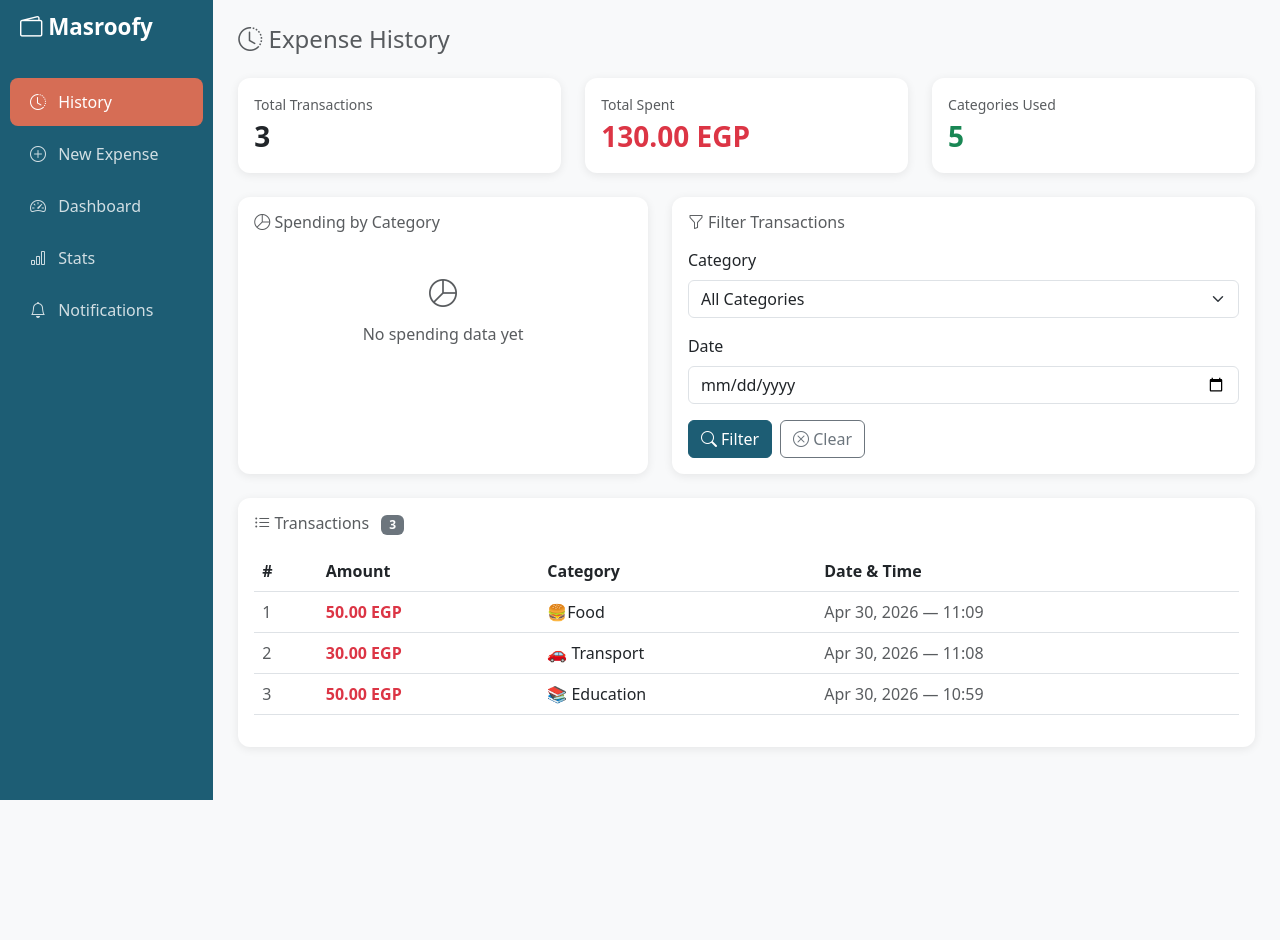
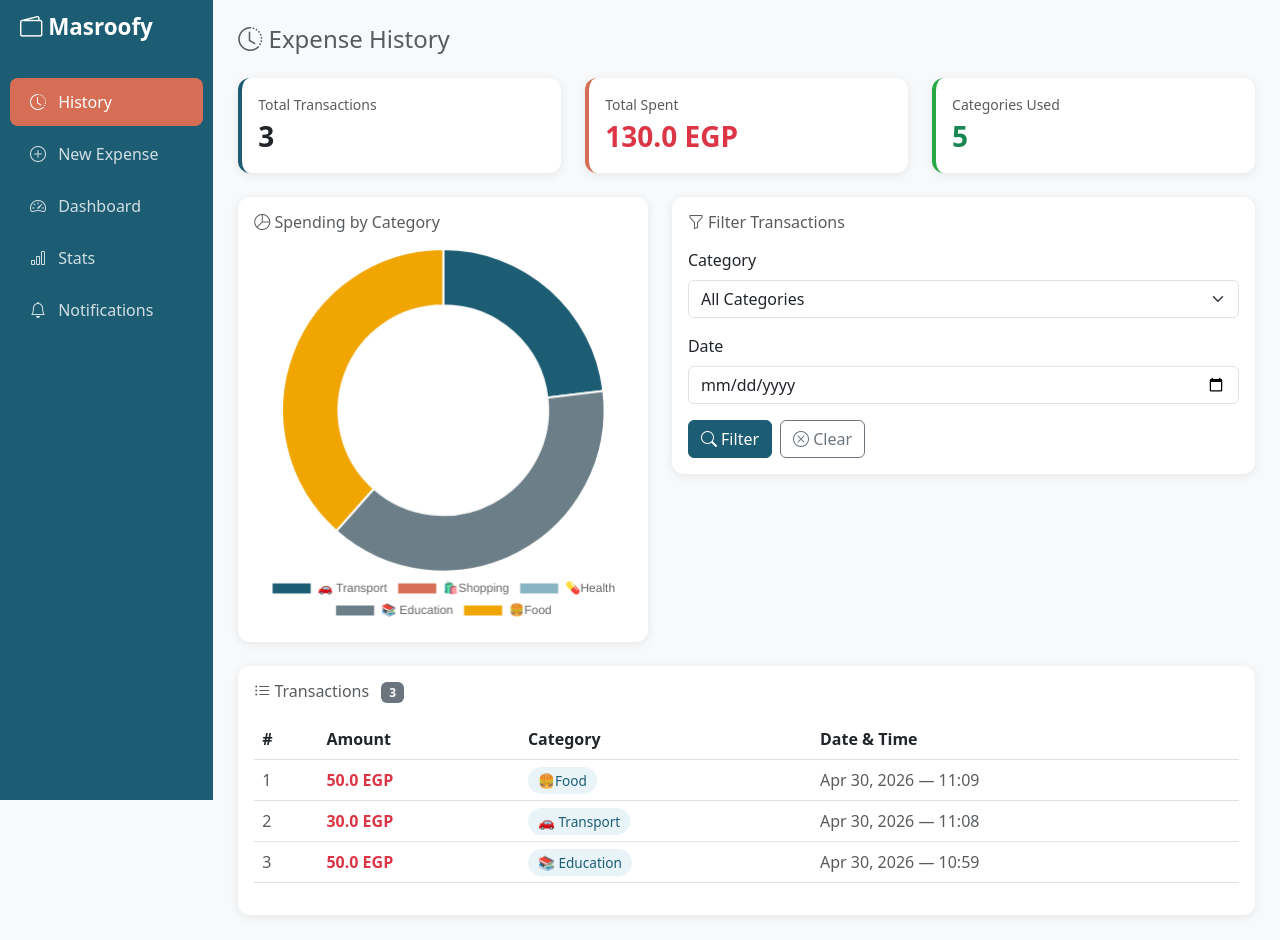
Before and after one commit to mennamohamed123-lang/Software-Assignment-2, a Django app: page /history/ in a window 1280 px wide. Before the commit the page ends 800 px from the top, so only its background shows below. Run offline with Django 5.2, Linux system fonts and the light colour scheme; data comes from the database, SQL or seed files in the repository; both versions use the stored data as it was after the commit.

Commit message:
charts edit

```diff
--- a/masroofy/budget/templates/history.html
+++ b/masroofy/budget/templates/history.html
@@ -4,36 +4,31 @@
 
 {% block active_history %}active{% endblock %}
 
-{% block extra_css %}
-<style>
-    .stat-card { border-left: 4px solid #1D5D74; }
-    .table thead { background-color: #1D5D74; color: white; }
-    .badge-category { background-color: #e8f4f8; color: #1D5D74; padding: 4px 10px; border-radius: 20px; font-size: 0.85rem; }
-    /* لضمان تناسق الشارت */
-    #spendingChart { max-height: 250px; }
-</style>
-{% endblock %}
-
 {% block content %}
     <h4 class="mb-4 text-muted"><i class="bi bi-clock-history"></i> Expense History</h4>
 
     <div class="row mb-4">
         <div class="col-md-4">
-            <div class="card stat-card p-3">
+            <div class="card stat-card p-3" style="border-left: 4px solid #1D5D74;">
                 <div class="text-muted small">Total Transactions</div>
                 <div class="fs-3 fw-bold text-dark">{{ transactions|length }}</div>
             </div>
         </div>
         <div class="col-md-4">
-            <div class="card stat-card p-3" style="border-left-color: #D66D55;">
+            <div class="card stat-card p-3" style="border-left: 4px solid #D66D55;">
                 <div class="text-muted small">Total Spent</div>
                 <div class="fs-3 fw-bold text-danger">
-                    {{ total_spent|floatformat:2 }} EGP
+                    {% if transactions %}
+                        {# ملاحظة: هنا يفضل حساب الإجمالي في الـ View ولكن ده الكود الأصلي بتاعك #}
+                        {{ total_spent }} EGP
+                    {% else %}
+                        0 EGP
+                    {% endif %}
                 </div>
             </div>
         </div>
         <div class="col-md-4">
-            <div class="card stat-card p-3" style="border-left-color: #28a745;">
+            <div class="card stat-card p-3" style="border-left: 4px solid #28a745;">
                 <div class="text-muted small">Categories Used</div>
                 <div class="fs-3 fw-bold text-success">{{ categories|length }}</div>
             </div>
@@ -42,9 +37,9 @@
 
     <div class="row mb-4">
         <div class="col-md-5">
-            <div class="card p-3 h-100">
+            <div class="card p-3">
                 <h6 class="text-muted mb-3"><i class="bi bi-pie-chart"></i> Spending by Category</h6>
-                <canvas id="spendingChart"></canvas>
+                <canvas id="spendingChart" height="220"></canvas>
                 <div id="noDataMsg" style="display:none;" class="text-center text-muted py-4">
                     <i class="bi bi-pie-chart fs-3 d-block mb-2"></i>
                     No spending data yet
@@ -53,7 +48,7 @@
         </div>
 
         <div class="col-md-7">
-            <div class="card p-3 h-100">
+            <div class="card p-3">
                 <h6 class="text-muted mb-3"><i class="bi bi-funnel"></i> Filter Transactions</h6>
                 <form method="GET">
                     <div class="mb-3">
@@ -104,8 +99,8 @@
                         {% for t in transactions %}
                         <tr>
                             <td class="text-muted">{{ forloop.counter }}</td>
-                            <td class="fw-bold text-danger">{{ t.amount|floatformat:2 }} EGP</td>
-                            <td><span class="badge-category">{{ t.category.name }}</span></td>
+                            <td class="fw-bold text-danger">{{ t.amount }} EGP</td>
+                            <td><span class="badge-category" style="background-color: #e8f4f8; color: #1D5D74; padding: 4px 10px; border-radius: 20px; font-size: 0.85rem;">{{ t.category.name }}</span></td>
                             <td class="text-muted">{{ t.timestamp|date:"M d, Y — H:i" }}</td>
                         </tr>
                         {% empty %}
@@ -125,16 +120,11 @@
 
 {% block extra_js %}
 <script>
-    document.addEventListener('DOMContentLoaded', function() {
     const ctx = document.getElementById('spendingChart').getContext('2d');
+    const labels = [{% for cat in categories %}"{{ cat.name }}"{% if not forloop.last %},{% endif %}{% endfor %}];
+    const hasData = {{ transactions|length }} > 0;
 
-        // جلب البيانات الحقيقية من الـ view
-        const labels = [{% for cat in categories %}"{{ cat.name|escapejs }}"{% if not forloop.last %},{% endif %}{% endfor %}];
-        const dataValues = [{% for cat in categories %}{{ cat.total_spent|default:0 }}{% if not forloop.last %},{% endif %}{% endfor %}];
-
-        const totalAmount = dataValues.reduce((a, b) => a + b, 0);
-
-        if (totalAmount === 0) {
+    if (!hasData) {
         document.getElementById('spendingChart').style.display = 'none';
         document.getElementById('noDataMsg').style.display = 'block';
     } else {
@@ -143,21 +133,16 @@
             data: {
                 labels: labels,
                 datasets: [{
-                        data: dataValues,
+                    data: [{% for cat in categories %}{{ cat.total_spent|default:0 }}{% if not forloop.last %},{% endif %}{% endfor %}],
                     backgroundColor: ['#1D5D74','#D66D55','#88b4c3','#6c7e87','#f0a500','#28a745'],
                     borderWidth: 2
                 }]
             },
             options: {
-                    responsive: true,
-                    maintainAspectRatio: false,
-                    plugins: {
-                        legend: { position: 'bottom' }
-                    },
-                    cutout: '70%'
+                plugins: { legend: { position: 'bottom' } },
+                cutout: '65%'
             }
         });
     }
-    });
 </script>
 {% endblock %}
--- a/masroofy/budget/views.py
+++ b/masroofy/budget/views.py
@@ -98,25 +98,20 @@ def record_expense(request):
 
     return render(request, "budget/expense_entry.html", context)
 
-def get_notification_alert(cycle):
-    if not cycle:
-        return None
-    spent_pct = cycle.get_spent_percentage()
-    if spent_pct >= 100:
-        return {'type': 'danger', 'msg': '🚨 Budget Exhausted! You have spent 100% of your budget.', 'pct': spent_pct}
-    elif spent_pct >= 80:
-        return {'type': 'warning', 'msg': '⚠️ Warning! You have spent 80% of your budget.', 'pct': spent_pct}
-    return None
-
 
 # =========================
 # HISTORY VIEW (MAIN FIXED)
 # =========================
+from django.db.models import Sum
+
 class HistoryView(View):
+
     def get(self, request):
-        transactions = Transaction.objects.all().order_by('-timestamp')
+
+        transactions = Transaction.objects.select_related("category").order_by('-timestamp')
         categories = Category.objects.all()
 
+        # filters
         category_id = request.GET.get('category')
         if category_id:
             transactions = transactions.filter(category_id=category_id)
@@ -125,57 +120,80 @@ class HistoryView(View):
         if date_filter:
             transactions = transactions.filter(timestamp__date=date_filter)
 
-        total_spent = sum(t.amount for t in transactions)
+        total_spent = transactions.aggregate(total=Sum('amount'))['total'] or 0
 
-        category_totals = []
-        for cat in categories:
-            cat_total = sum(t.amount for t in transactions if t.category_id == cat.id)
-            category_totals.append(cat_total)
+        # 🔥 المهم هنا
+        categories_with_totals = categories.annotate(
+            total_spent=Sum('transaction__amount')
+        )
+
+        context = {
+            "transactions": transactions,
+            "categories": categories_with_totals,  # 👈 بدل القديمة
+            "total_spent": total_spent,
+        }
+
+        return render(request, "history.html", context)
+
+# =========================
+# NOTIFICATION VIEW (SAFE)
+# =========================
+class NotificationView(View):
+
+    def get(self, request):
 
         cycle = BudgetCycle.objects.filter(is_active=True).first()
-        alert = get_notification_alert(cycle)
 
-        context = {
-            'transactions': transactions,
-            'categories': categories,
-            'total_spent': total_spent,
-            'category_totals': category_totals,
-            'alert': alert,
-        }
-        return render(request, 'history.html', context)
-
-
-class NotificationView(View):
-    def get(self, request):
-        cycle = BudgetCycle.objects.filter(is_active=True).first()
+        transactions = Transaction.objects.select_related("category")
+        categories = Category.objects.all()
 
         if not cycle:
-            return render(request, 'notifications.html', {'message': 'No active cycle found'})
+            return render(request, "history.html", {
+                "transactions": transactions,
+                "categories": categories,
+                "total_spent": 0,
+                "categories_json": json.dumps(list(categories.values('name'))),
+                "message": "مفيش cycle نشط"
+            })
 
         spent_pct = cycle.get_spent_percentage()
         notification = None
 
         if spent_pct >= 100:
             already = NotificationLog.objects.filter(
-                cycle=cycle, threshold_pct=100, is_triggered=True
+                cycle=cycle,
+                threshold_pct=100,
+                is_triggered=True
             ).exists()
+
             if not already:
                 notification = NotificationLog.objects.create(
-                    cycle=cycle, threshold_pct=100, type='EXHAUSTED_100'
+                    cycle=cycle,
+                    threshold_pct=100,
+                    type='EXHAUSTED_100'
                 )
                 notification.mark_as_sent()
 
         elif spent_pct >= 80:
             already = NotificationLog.objects.filter(
-                cycle=cycle, threshold_pct=80, is_triggered=True
+                cycle=cycle,
+                threshold_pct=80,
+                is_triggered=True
             ).exists()
+
             if not already:
                 notification = NotificationLog.objects.create(
-                    cycle=cycle, threshold_pct=80, type='WARNING_80'
+                    cycle=cycle,
+                    threshold_pct=80,
+                    type='WARNING_80'
                 )
                 notification.mark_as_sent()
 
-        return render(request, 'notifications.html', {
-            'spent_pct': spent_pct,
-            'notification': notification,
+        return render(request, "history.html", {
+            "transactions": transactions,
+            "categories": categories,
+            "total_spent": 0,
+            "categories_json": json.dumps(list(categories.values('name'))),
+            "spent_pct": spent_pct,
+            "notification": notification,
         })
```
Also changed, not shown: masroofy/db.sqlite3. Lines whose indentation alone changed are shown as unchanged.
